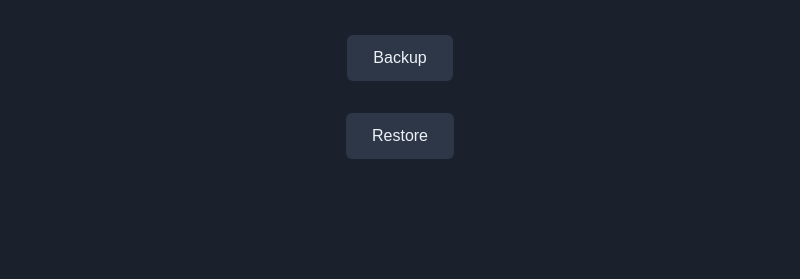
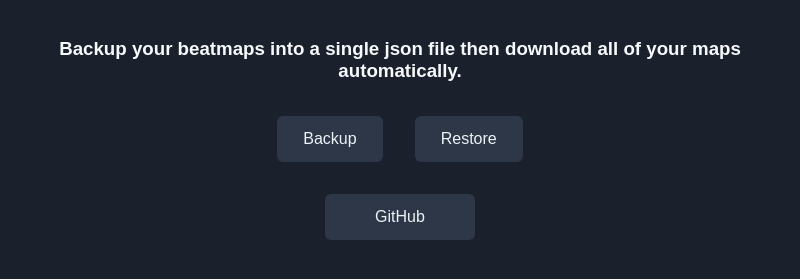
Before and after one commit to rvndsy/osu-lazer-backup, an Electron app: page index.html in a window 800 px wide. Shown: the part 161-440 px from the top of the page. Drawn offline with Linux system fonts and the light colour scheme.

Commit message:
github added

```diff
--- a/index.html
+++ b/index.html
@@ -12,9 +12,21 @@
   </head>
   <body>
     <h1>Osu-lazer Backup</h1>
-    <button id="go-backup">Backup</button>
-    <button id="go-restore">Restore</button>
-
+    <div class="text-center px-50">
+      <h3>
+        Backup your beatmaps into a single json file then download all of your
+        maps automatically.
+      </h3>
+    </div>
+    <div class="flex">
+      <button id="go-backup">Backup</button>
+      <button id="go-restore">Restore</button>
+    </div>
+    <button id="github-btn">
+      <a href="https://github.com/saliherdemk/osu-lazer-backup" target="_blank"
+        >GitHub</a
+      >
+    </button>
     <script src="index.js"></script>
   </body>
 </html>
--- a/style.css
+++ b/style.css
@@ -56,6 +56,12 @@ button:disabled {
   border-color: #4a5568;
 }
 
+a {
+  text-decoration: none;
+  color: inherit;
+  background: none;
+}
+
 p {
   text-align: center;
 }
@@ -82,6 +88,10 @@ p {
   padding-right: 50px;
 }
 
+#github-btn {
+  width: 150px;
+}
+
 #download-info-container {
   width: 400px;
   height: 300px;
```
Also changed, not shown: Pages/Restore/index.js (+11 -20 lines).
